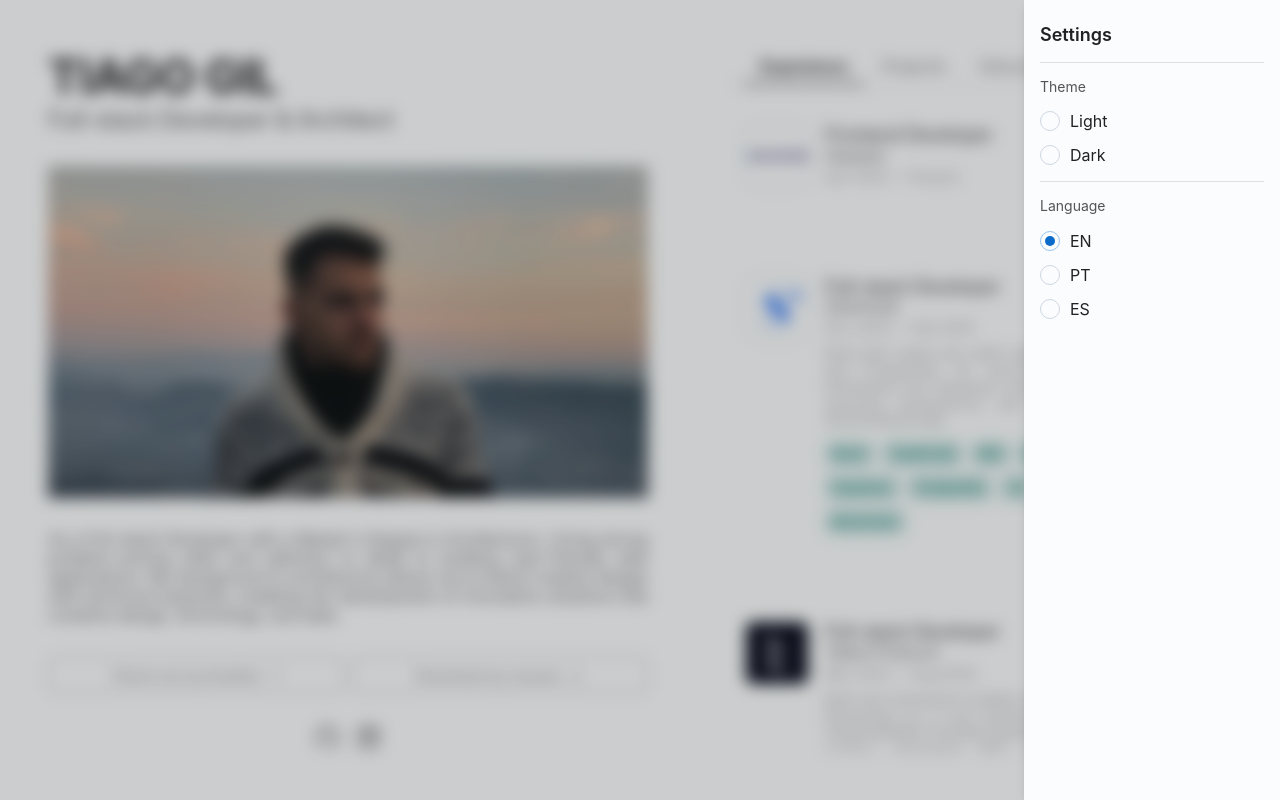
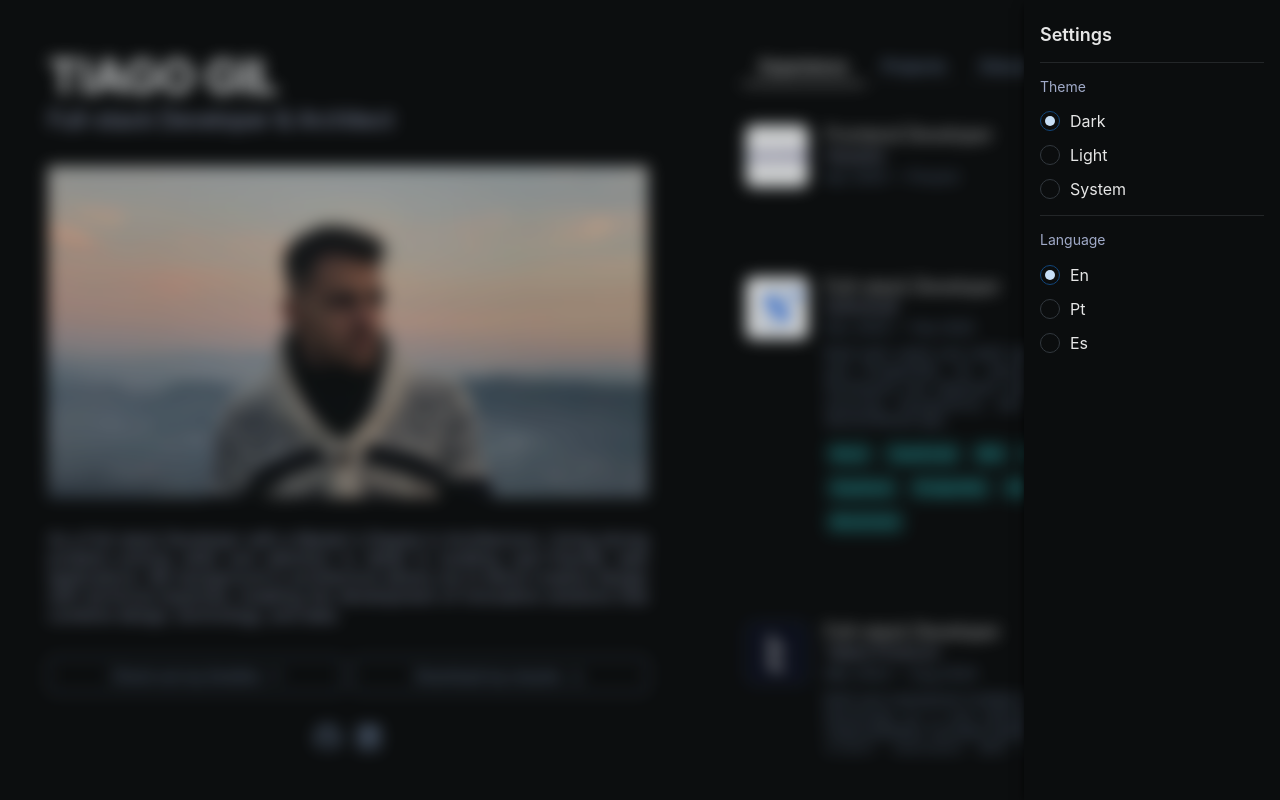
Before and after one commit to thetiagogil/04-thetiagogil, a React (Vite) app: page /home in a window 1280 px wide. Both pictures are taken after a click on the button 1242 px from the left and 754 px from the top of the page. Built offline with nearby package versions, Linux system fonts and the light colour scheme.

Commit message:
update theme and language context providers states

```diff
--- a/src/components/sections/timeline/timeline-categories-filter.tsx
+++ b/src/components/sections/timeline/timeline-categories-filter.tsx
@@ -1,7 +1,7 @@
 import { Box, Chip, IconButton, Option, Select } from "@mui/joy";
 import { IoMdClose } from "react-icons/io";
 import { useLanguageContext } from "../../../contexts/language.context";
-import { CATEGORIES } from "../../../lib/contants";
+import { DATA_CATEGORIES } from "../../../lib/contants";
 import { DataCategory } from "../../../types/common";
 import { chipColors } from "../../shared/chip-tech";
 
@@ -38,7 +38,7 @@ export const TimelineCategoriesFilter = ({ categories, setCategories }: Timeline
       })}
       sx={{ height: 40, width: { xs: "100%", lg: "40%" } }}
     >
-      {CATEGORIES.map((category, index) => (
+      {DATA_CATEGORIES.map((category, index) => (
         <Option key={index} value={category}>
           {t(category)}
         </Option>
--- a/src/components/ui/float-button.tsx
+++ b/src/components/ui/float-button.tsx
@@ -3,14 +3,15 @@ import { useState } from "react";
 import { IoMdMenu } from "react-icons/io";
 import { useLanguageContext } from "../../contexts/language.context";
 import { useThemeContext } from "../../contexts/theme.context";
-import { LANGUAGES } from "../../lib/contants";
-import { Languages } from "../../types/common";
+import { LANGUAGES, THEMES } from "../../lib/contants";
+import { capFirstLetter } from "../../lib/utils";
+import { LanguagesType, ThemeType } from "../../types/common";
 
 export const FloatMenu = () => {
   const { t } = useLanguageContext();
   const [open, setOpen] = useState(false);
-  const { mode, toggleTheme } = useThemeContext();
-  const { language, setLanguage } = useLanguageContext();
+  const { theme, changeTheme } = useThemeContext();
+  const { language, changeLanguage } = useLanguageContext();
 
   return (
     <>
@@ -44,9 +45,10 @@ export const FloatMenu = () => {
             <Typography level="body-sm" textColor="neutral.medium">
               {t("theme")}
             </Typography>
-            <RadioGroup name="theme" value={mode} onChange={e => toggleTheme(e.target.value as "light" | "dark")}>
-              <Radio label="Light" value="light" />
-              <Radio label="Dark" value="dark" />
+            <RadioGroup name="theme" value={theme} onChange={e => changeTheme(e.target.value as ThemeType)}>
+              {THEMES.map(t => (
+                <Radio key={t} value={t.toLocaleLowerCase()} label={capFirstLetter(t)} />
+              ))}
             </RadioGroup>
           </Stack>
 
@@ -56,9 +58,13 @@ export const FloatMenu = () => {
             <Typography level="body-sm" textColor="neutral.medium">
               {t("language")}
             </Typography>
-            <RadioGroup name="language" value={language} onChange={e => setLanguage(e.target.value as Languages)}>
-              {LANGUAGES.map(lang => (
-                <Radio key={lang} value={lang} label={lang.toUpperCase()} />
+            <RadioGroup
+              name="language"
+              value={language}
+              onChange={e => changeLanguage(e.target.value as LanguagesType)}
+            >
+              {LANGUAGES.map(l => (
+                <Radio key={l} value={l} label={capFirstLetter(l)} />
               ))}
             </RadioGroup>
           </Stack>
--- a/src/contexts/language.context.tsx
+++ b/src/contexts/language.context.tsx
@@ -1,36 +1,43 @@
-import { createContext, ReactNode, useContext, useState } from "react";
+import { createContext, ReactNode, useContext, useEffect, useState } from "react";
+
 import { TranslationKeys, translations } from "../lib/translations/index.ts";
-import { Languages } from "../types/common";
+import { LanguagesType } from "../types/common";
 
 type LanguageContextProps = {
-  language: Languages;
-  setLanguage: (lang: Languages) => void;
+  language: LanguagesType;
+  changeLanguage: (lang: LanguagesType) => void;
   t: (key: string) => string;
 };
 
 const LanguageContext = createContext<LanguageContextProps | undefined>(undefined);
 
-export const LanguageProvider = ({ children }: { children: ReactNode }) => {
-  const [language, setLanguage] = useState<Languages>(
-    (localStorage.getItem("thetiagogil-language") as Languages) || "en"
-  );
+export const LanguageContextProvider = ({ children }: { children: ReactNode }) => {
+  const [language, setLanguage] = useState<LanguagesType>("en");
 
-  const changeLanguage = (lang: Languages) => {
+  useEffect(() => {
+    const stored = localStorage.getItem("thetiagogil-language") as LanguagesType;
+    const fallback = "en";
+
+    if (stored) {
+      setLanguage(stored);
+    } else {
+      setLanguage(fallback);
+      localStorage.setItem("thetiagogil-language", fallback);
+    }
+  }, []);
+
+  const changeLanguage = (lang: LanguagesType) => {
     setLanguage(lang);
     localStorage.setItem("thetiagogil-language", lang);
   };
 
   const t = (key: string) => translations[language][key as TranslationKeys] || key;
 
-  return (
-    <LanguageContext.Provider value={{ language, setLanguage: changeLanguage, t }}>{children}</LanguageContext.Provider>
-  );
+  return <LanguageContext.Provider value={{ language, changeLanguage, t }}>{children}</LanguageContext.Provider>;
 };
 
 export const useLanguageContext = () => {
   const context = useContext(LanguageContext);
-  if (!context) {
-    throw new Error("useLanguage must be used within a LanguageProvider");
-  }
+  if (!context) throw new Error("useLanguageContext must be used within LanguageContextProvider");
   return context;
 };
--- a/src/contexts/theme.context.tsx
+++ b/src/contexts/theme.context.tsx
@@ -2,53 +2,48 @@ import { CssBaseline } from "@mui/joy";
 import { CssVarsProvider, useColorScheme } from "@mui/joy/styles";
 import { createContext, ReactNode, useContext, useEffect, useState } from "react";
 import { theme } from "../styles/theme";
-
-type ThemeMode = "light" | "dark" | "system";
+import { ThemeType } from "../types/common";
 
 type ThemeContextProps = {
-  mode: ThemeMode;
-  toggleTheme: (newMode: ThemeMode) => void;
+  theme: ThemeType;
+  changeTheme: (newMode: ThemeType) => void;
 };
 
-export const ThemeContext = createContext<ThemeContextProps | undefined>(undefined);
+const ThemeContext = createContext<ThemeContextProps | undefined>(undefined);
 
-const ThemeProvider = ({ children }: { children: ReactNode }) => {
+const ThemeProviderInner = ({ children }: { children: ReactNode }) => {
   const { mode, setMode } = useColorScheme();
   const [mounted, setMounted] = useState(false);
 
   useEffect(() => {
+    const storedMode = (localStorage.getItem("thetiagogil-theme") as ThemeType) || "dark";
+    setMode(storedMode);
     setMounted(true);
-    const storedMode = (localStorage.getItem("thetiagogil-theme") as ThemeMode) || "system";
-    setMode(storedMode);
   }, [setMode]);
 
-  if (!mounted) return null;
-
-  const toggleTheme = (newMode: ThemeMode) => {
+  const changeTheme = (newMode: ThemeType) => {
     setMode(newMode);
     localStorage.setItem("thetiagogil-theme", newMode);
   };
 
+  if (!mounted) return null;
+
   return (
-    <ThemeContext.Provider value={{ mode: mode ?? "light", toggleTheme }}>
+    <ThemeContext.Provider value={{ theme: mode ?? "dark", changeTheme }}>
       <CssBaseline />
       {children}
     </ThemeContext.Provider>
   );
 };
 
-export const ThemeContextProvider = ({ children }: { children: ReactNode }) => {
-  return (
-    <CssVarsProvider theme={theme} defaultMode="system" modeStorageKey="thetiagogil-theme">
-      <ThemeProvider>{children}</ThemeProvider>
-    </CssVarsProvider>
-  );
-};
+export const ThemeContextProvider = ({ children }: { children: ReactNode }) => (
+  <CssVarsProvider theme={theme} defaultMode="dark" modeStorageKey="thetiagogil-theme">
+    <ThemeProviderInner>{children}</ThemeProviderInner>
+  </CssVarsProvider>
+);
 
 export const useThemeContext = () => {
   const context = useContext(ThemeContext);
-  if (!context) {
-    throw new Error("useTheme must be used within ThemeContextProvider");
-  }
+  if (!context) throw new Error("useThemeContext must be used within ThemeContextProvider");
   return context;
 };
--- a/src/lib/contants.ts
+++ b/src/lib/contants.ts
@@ -1,7 +1,8 @@
-import { DataCategory, Languages, TechsCategory } from "../types/common";
+import { DataCategory, LanguagesType, TechsCategory, ThemeType } from "../types/common";
 
-export const CATEGORIES: DataCategory[] = ["experience", "projects", "education", "certifications"];
-export const LANGUAGES: Languages[] = ["en", "pt", "es"];
+export const DATA_CATEGORIES: DataCategory[] = ["experience", "projects", "education", "certifications"];
+export const THEMES: ThemeType[] = ["dark", "light", "system"];
+export const LANGUAGES: LanguagesType[] = ["en", "pt", "es"];
 export const GROUPED_TECHS: Record<TechsCategory, string[]> = {
   frontend: [
     "HTML",
--- a/src/main.tsx
+++ b/src/main.tsx
@@ -2,18 +2,18 @@ import { StrictMode } from "react";
 import { createRoot } from "react-dom/client";
 import { BrowserRouter } from "react-router-dom";
 import { App } from "./app";
-import { LanguageProvider } from "./contexts/language.context";
+import { LanguageContextProvider } from "./contexts/language.context";
 import { ThemeContextProvider } from "./contexts/theme.context";
 import "./styles/main.css";
 
 createRoot(document.getElementById("root")!).render(
   <StrictMode>
     <ThemeContextProvider>
-      <LanguageProvider>
+      <LanguageContextProvider>
         <BrowserRouter>
           <App />
         </BrowserRouter>
-      </LanguageProvider>
+      </LanguageContextProvider>
     </ThemeContextProvider>
   </StrictMode>
 );
--- a/src/types/common.ts
+++ b/src/types/common.ts
@@ -1,4 +1,5 @@
-export type Languages = "en" | "pt" | "es";
+export type ThemeType = "dark" | "light" | "system";
+export type LanguagesType = "en" | "pt" | "es";
 export type DataCategory = "experience" | "projects" | "education" | "certifications";
 export type DataStatus = "completed" | "outdated" | "inactive" | "open";
 export type TechsCategory =
```
